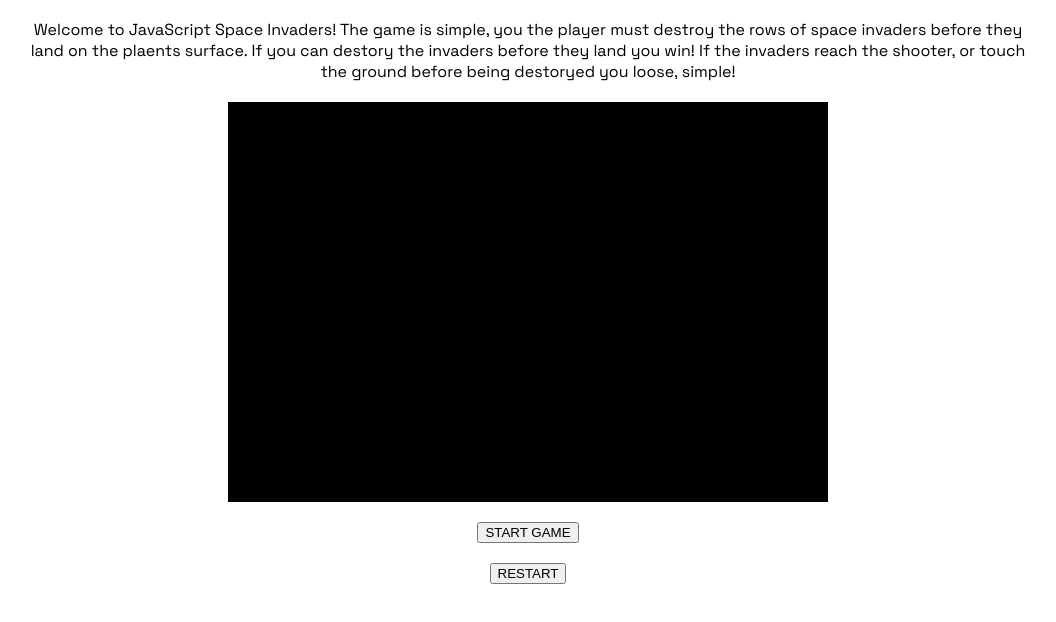
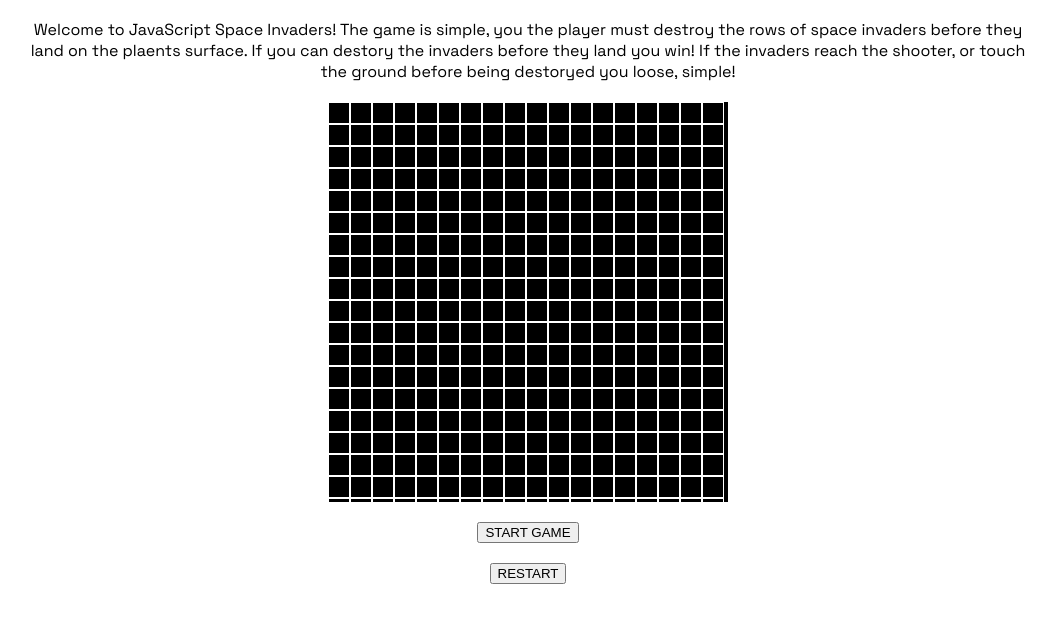
Before and after one commit to RikkieBobby/JS-SpaceInvaders, a plain HTML site: page index.html in a window 1280 px wide. Shown: the part 64-686 px from the top of the page, without its empty margins (112-1168 px from the left). Drawn offline with Linux system fonts and the light colour scheme.

Commit message:
add grid to the game area in JS, add style to game area and grid in css

```diff
--- a/assets/css/style.css
+++ b/assets/css/style.css
@@ -14,10 +14,17 @@ body {
     margin: 0 auto;
 }
 
-#game-area {
-    width: 600px;
+.game-area {
+    width: 400px;
     height: 400px;
+    display: flex;
+    flex-wrap: wrap;
     background-color: black;
     margin: 0 auto;
-    text-align: center;
 }
+
+.game-area div {
+    width: 20px;
+    height: 20px;
+    border: 1px solid white;
+}
--- a/assets/js/script.js
+++ b/assets/js/script.js
@@ -0,0 +1,8 @@
+const gameArea = document.querySelector('.game-area')
+
+for (let i = 0; i < 342; i++) {
+    const square = document.createElement('div')
+    gameArea.appendChild(square)
+}
+
+const squares = Array.from(document.querySelectorAll('.game-area div'))
--- a/index.html
+++ b/index.html
@@ -15,7 +15,7 @@
 
     <br>
 
-    <div id="game-area"></div>
+    <div class="game-area"></div>
 
     <br>
 
```
